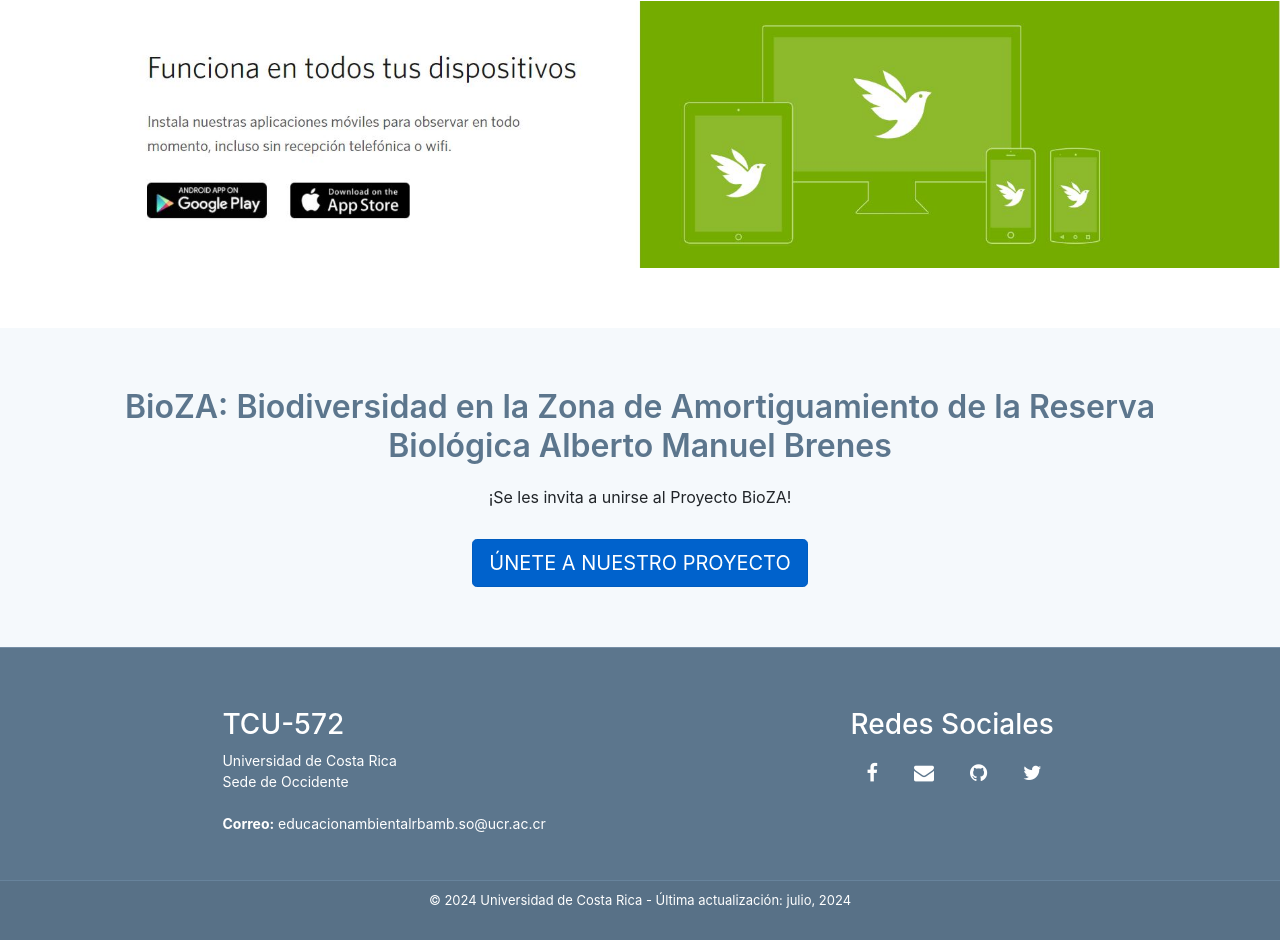
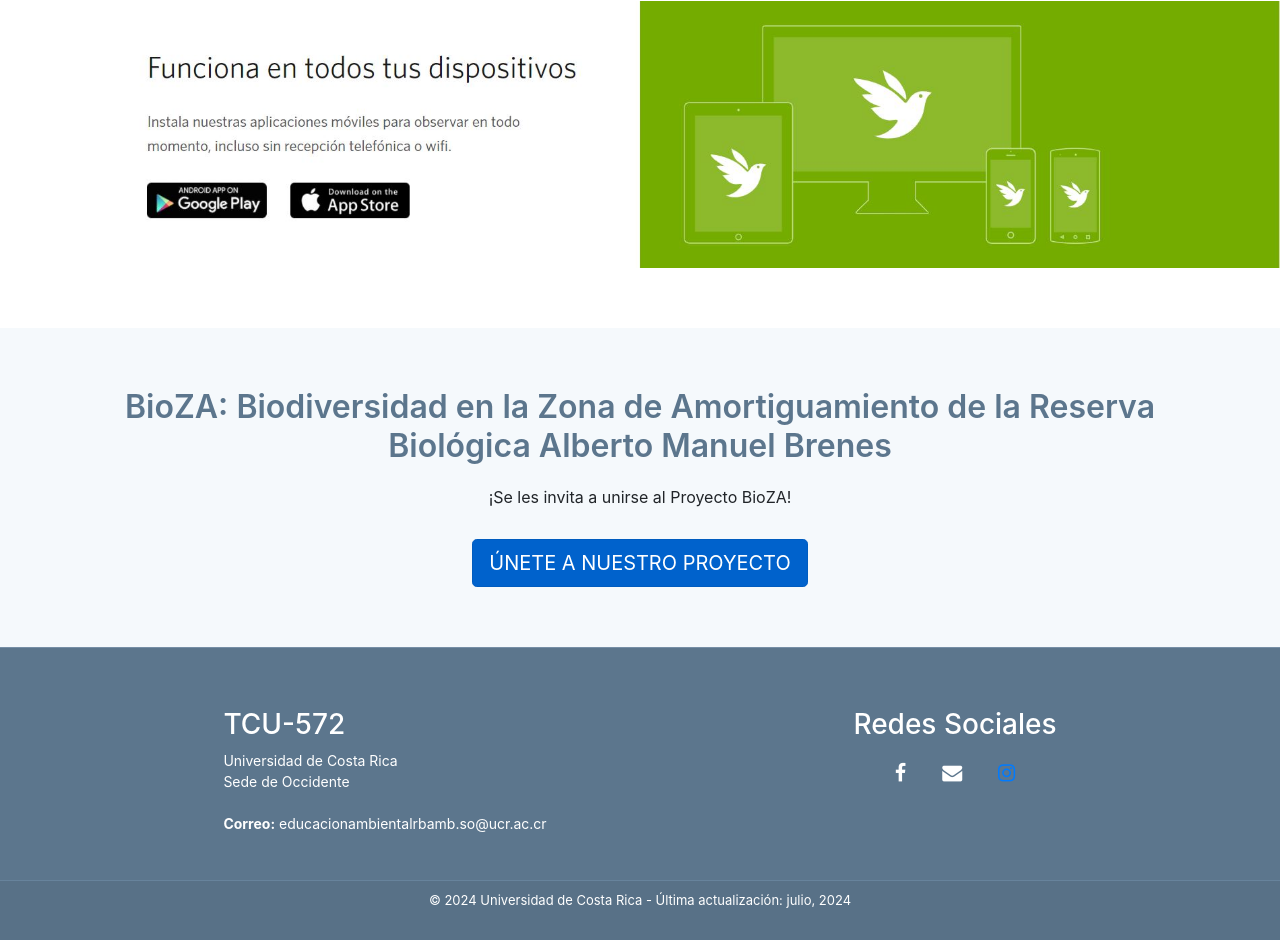
Before and after one commit to TCU572/tcu572, a plain HTML site: page inaturalist/inaturalista.html in a window 1280 px wide. Shown: the part 2527-3467 px from the top of the page. Drawn offline with nearby package versions, Linux system fonts and the light colour scheme.

Commit message:
Update inaturalista.html

```diff
--- a/inaturalist/inaturalista.html
+++ b/inaturalist/inaturalista.html
@@ -197,10 +197,10 @@
               ></i></a>
 
               <a type="button" class="btn-floating btn-lg btn-email"><i class="fa fa-envelope"
-                href="https://www.instagram.com/tcu_572rbamb?igsh=ZW54NmJlbWFkY250"></i></a>
+                ></i></a>
 
-              <a type="button" class="btn-floating btn-lg btn-git"><i class="fa fa-github"></i></a>
-              <a type="button" class="btn-floating btn-lg btn-tw"><i class="fa fa-twitter"></i></a>
+              <a type="button" href="https://www.instagram.com/tcu_572rbamb?igsh=ZW54NmJlbWFkY250" class="btn-floating btn-lg btn-int"><i class="fa fa-instagram"></i></a>
+
             </div>
           </div>
         </div>
```
